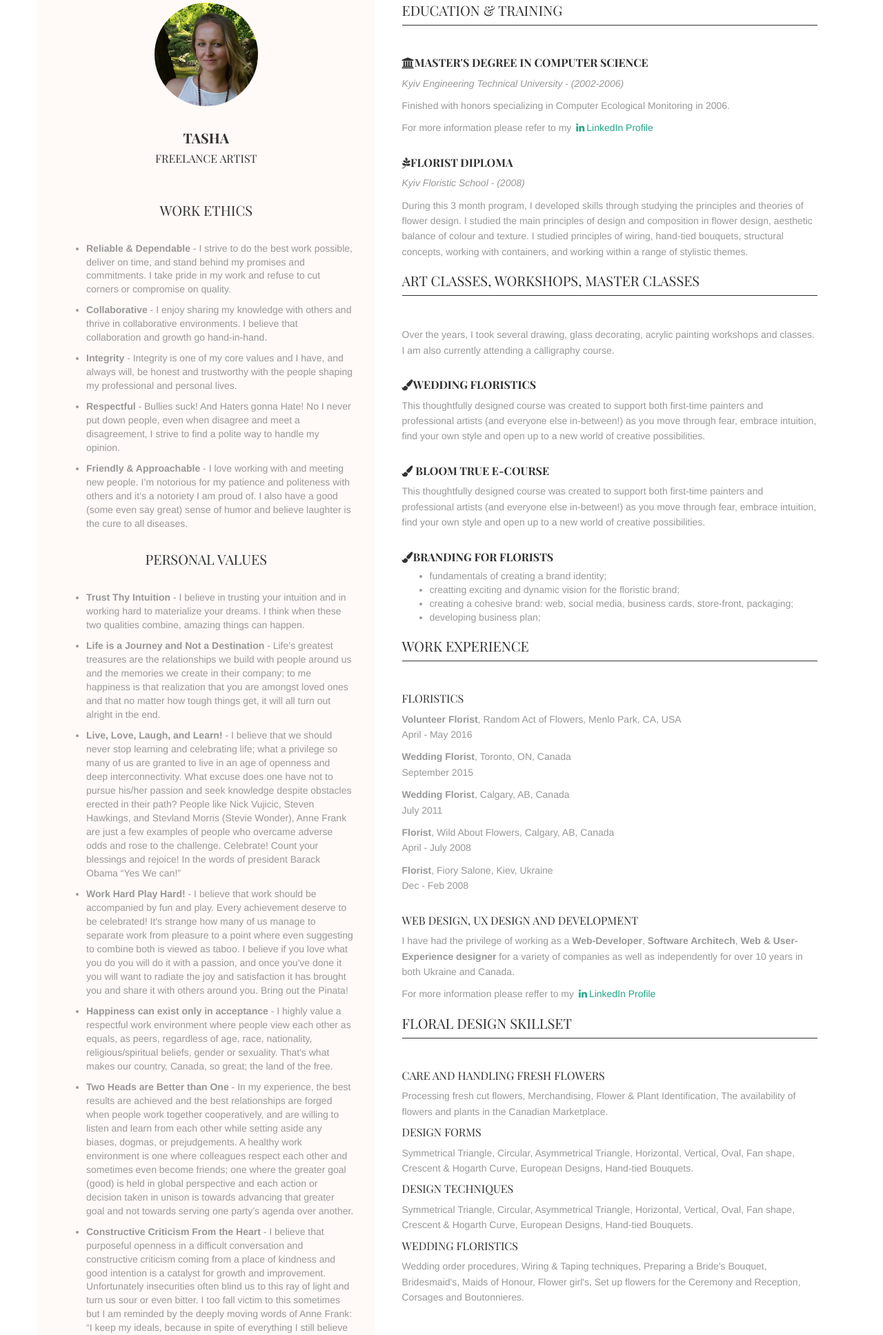
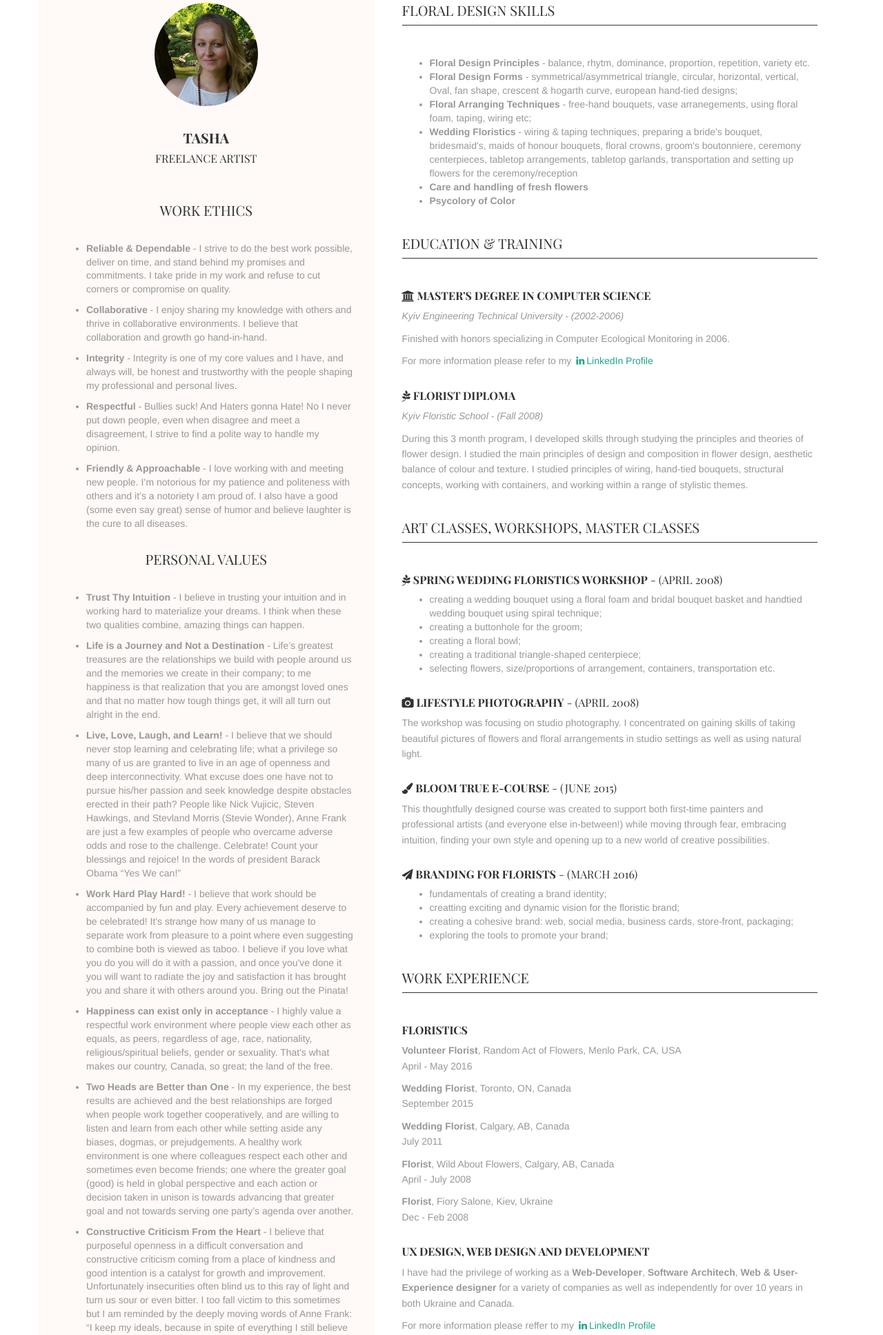
Before and after one commit to malinkan/oliberry-bootstrap, a plain HTML site: page index.html in a window 1280 px wide. Shown: the part 1614-3550 px from the top of the page at 69% size. Drawn offline with nearby package versions, Linux system fonts and the light colour scheme; some packages are replaced by stand-ins of ours; a web font is replaced by a local one.

Commit message:
fixes, added resume skills

```diff
--- a/assets/sass/app/_greyscale.scss
+++ b/assets/sass/app/_greyscale.scss
@@ -272,6 +272,7 @@ a {
         section {
             padding-left: 40px;
             padding-right: 40px;
+            margin-bottom: 20px;
         }
         h1 {
             border-bottom: 1px solid $grayscale-dark;
--- a/index.html
+++ b/index.html
@@ -116,7 +116,7 @@
                     <p class="hidecontainer">And so with that I quit my engineering job at one of the top media companies in Canada, packed my belongings and began writing the first page in a new chapter in my life.</p>
                     <ul class="list-inline banner-social-buttons hidecontainer">
                             <li>
-                                <a href="mailto:sayhello@oliberrydesigns.com" class="btn btn-default btn-lg">EMAIL ME</a>
+                                <a href="mailto:sayhello@oliberrydesigns.com" class="btn btn-default btn-lg"><i class="fa fa-envelope fa-fw"></i><span class="network-name"> EMAIL ME</span></a>
                             </li>
                             <li>
                                 <a href="https://instagram.com/tasha_berry_" class="btn btn-default btn-lg"><i class="fa fa-instagram fa-fw"></i> <span class="network-name">Instagram</span></a>
@@ -179,16 +179,36 @@
             </div>
             <div class="col-md-7 right-col">
                 <section>
+                    <h1>Floral Design Skills</h1>
+                    <article>
+                        <ul>
+
+
+                        <li><b>Floral Design Principles</b> - balance, rhytm, dominance, proportion, repetition, variety etc.</li>
+
+                        <li><b>Floral Design Forms</b> - symmetrical/asymmetrical triangle, circular, horizontal, vertical, Oval, fan shape, crescent &amp; hogarth curve, european hand-tied designs;</li>
+                        <li><b>Floral Arranging Techniques</b> - free-hand bouquets, vase arranegements, using floral foam, taping, wiring etc;</li>
+                        <li><b>Wedding Floristics</b> - wiring &amp; taping techniques, preparing a bride's bouquet, bridesmaid's, maids of honour bouquets, floral crowns, groom's boutonniere, ceremony centerpieces, tabletop arrangements, tabletop garlands, transportation and setting up flowers for the ceremony/reception</li>
+                       <li>
+                           <b>Care and handling of fresh flowers</b>
+                        </li>
+                       <li><b>Psycolory of Color</b></li>
+                        </ul>
+
+
+                    </article>
+                </section>
+                <section>
                     <h1>Education &amp; Training</h1>
                     <article>
-                        <h2><b><i class="fa fa-university"></i>Master's degree in Computer Science</b></h2>
+                        <h2><b><i class="fa fa-university"></i> Master's degree in Computer Science</b></h2>
                         <p><i>Kyiv Engineering Technical University - (2002-2006)</i></p>
                         <p>Finished with honors specializing in Computer Ecological Monitoring in 2006.</p>
                         <p>For more information please refer to my <a href="https://www.linkedin.com/in/natasha-malinina-18576415" target="_blank"><i class="fa fa-linkedin fa-fw"></i>LinkedIn Profile</a></p>
                     </article>
                     <article>
-                        <h2><b><i class="fa fa-pagelines"></i>Florist Diploma</b></h2>
-                        <p><i>Kyiv Floristic School - (2008)</i></p>
+                        <h2><b><i class="fa fa-pagelines"></i> Florist Diploma</b></h2>
+                        <p><i>Kyiv Floristic School - (Fall 2008)</i></p>
                         <p>During this 3 month program, I developed skills through studying the principles and theories of flower design.
                         I studied the main principles of design and composition in flower design, aesthetic balance of colour and texture.
                         I studied principles of wiring, hand-tied bouquets, structural concepts, working with containers, and working within a range of stylistic themes.
@@ -198,20 +218,37 @@
                 <section>
                     <h1>Art Classes, Workshops, Master Classes</h1>
                         <article>
-                        <p>Over the years, I took several drawing, glass decorating, acrylic painting workshops and classes. I am also currently attending a calligraphy course.</p>
-
+                        <h2><b><i class="fa fa-pagelines"></i> Spring Wedding Floristics Workshop</b> - (April 2008)</h2>
+                        <ul>
+                            <li>
+                                creating a wedding bouquet using a floral foam and bridal bouquet basket and handtied wedding bouquet using spiral technique;
+                            </li>
+                            <li>
+                                creating a buttonhole for the groom;
+                            </li>
+                            <li>
+                                creating a floral bowl;
+                            </li>
+                            <li>
+                                creating a traditional triangle-shaped centerpiece;
+                            </li>
+                            <li>
+                                selecting flowers, size/proportions of arrangement, containers, transportation etc.
+                            </li>
                         </article>
                     <article>
-                        <h2><b><i class="fa fa-paint-brush"></i>Wedding Floristics</b></h2>
-                        <p>This thoughtfully designed course was created to support both first-time painters and professional artists (and everyone else in-between!) as you move through fear, embrace intuition, find your own style and open up to a new world of creative possibilities.</p>
+                        <h2><b><i class="fa fa-camera"></i> Lifestyle Photography</b> - (April 2008)</h2>
+                        <p>The workshop was focusing on studio photography.
+                        I concentrated on gaining skills of taking beautiful pictures of flowers and floral arrangements in studio settings as well as using natural light.</p>
                         </article>
                     <article>
-                        <h2><b><i class="fa fa-paint-brush"></i> Bloom True E-course</b></h2>
-                        <p>This thoughtfully designed course was created to support both first-time painters and professional artists (and everyone else in-between!) as you move through fear, embrace intuition, find your own style and open up to a new world of creative possibilities.</p>
+                        <h2><b><i class="fa fa-paint-brush"></i> Bloom True E-course</b> - (June 2015)</h2>
+                        <p>This thoughtfully designed course was created to support both first-time painters and professional artists (and everyone else in-between!) while moving through fear, embracing intuition, finding your own style and opening up to a new world of creative possibilities.</p>
                         </article>
                         <article>
-                        <h2><b><i class="fa fa-paint-brush"></i>Branding for Florists</b></h2>
-                        <ul><li>
+                        <h2><b><i class="fa fa-send"></i> Branding for Florists</b> - (March 2016)</h2>
+                        <ul>
+                            <li>
                                 fundamentals of creating a brand identity;
                             </li>
                             <li>
@@ -221,20 +258,15 @@
                                 creating a cohesive brand: web, social media, business cards, store-front, packaging;
                             </li>
                             <li>
-                            developing business plan;
+                                exploring the tools to promote your brand;
                             </li>
-
                         </ul>
-
-
-
-
                     </article>
                 </section>
                 <section>
                     <h1>Work Experience</h1>
                     <article>
-                        <h2>Floristics</h2>
+                        <h2><b>Floristics</b></h2>
                         <p><b>Volunteer Florist</b>, Random Act of Flowers, Menlo Park, CA, USA
                             <br> April - May 2016</p>
                         <p><b>Wedding Florist</b>, Toronto, ON, Canada
@@ -247,29 +279,13 @@
                             <br> Dec - Feb 2008</p>
                     </article>
                     <article>
-                        <h2>Web Design, UX Design and Development</h2>
+                        <h2><b>UX Design, Web Design and Development</b></h2>
                         <p>I have had the privilege of working as a <b>Web-Developer</b>, <b>Software Architech</b>, <b>Web &amp; User-Experience designer</b> for a variety of companies as well as independently for over 10 years in both Ukraine and Canada.
                         </p>
                         <p>For more information please reffer to my <a href="https://www.linkedin.com/in/natasha-malinina-18576415" target="_blank"><i class="fa fa-linkedin fa-fw"></i>LinkedIn Profile</a></p>
                     </article>
                 </section>
-                <section>
-                    <h1>FLoral Design Skillset</h1>
-                    <article>
-                        <h2>Care and Handling Fresh FLowers</h2>
-                        <p>Processing fresh cut flowers, Merchandising, Flower & Plant Identification, The availability of flowers and plants in the Canadian Marketplace.
-                        </p>
-                        <h2>Design Forms</h2>
-                        <p>Symmetrical Triangle, Circular, Asymmetrical Triangle, Horizontal, Vertical, Oval, Fan shape, Crescent & Hogarth Curve, European Designs, Hand-tied Bouquets.
-                        </p>
-                        <h2>Design Techniques </h2>
-                        <p>Symmetrical Triangle, Circular, Asymmetrical Triangle, Horizontal, Vertical, Oval, Fan shape, Crescent & Hogarth Curve, European Designs, Hand-tied Bouquets.
-                        </p>
-                        <h2>Wedding Floristics</h2>
-                        <p>Wedding order procedures, Wiring & Taping techniques, Preparing a Bride's Bouquet, Bridesmaid's, Maids of Honour, Flower girl's, Set up flowers for the Ceremony and Reception, Corsages and Boutonnieres.
-                        </p>
-                    </article>
-                </section>
+
             </div>
             </div>
         </div>
@@ -1136,7 +1152,7 @@
                         <p class="hidecontainer">You are also welcome to follow me on social media. </p>
                         <ul class="list-inline banner-social-buttons hidecontainer">
                             <li>
-                                <a href="mailto:sayhello@oliberrydesigns.com" class="btn btn-default btn-lg">EMAIL ME</a>
+                                <a href="mailto:sayhello@oliberrydesigns.com" class="btn btn-default btn-lg"><i class="fa fa-envelope fa-fw"></i><span class="network-name"> EMAIL ME</span></a>
                             </li>
                             <li>
                                 <a href="https://instagram.com/tasha_berry_" class="btn btn-default btn-lg"><i class="fa fa-instagram fa-fw"></i> <span class="network-name">Instagram</span></a>
```
Also changed, not shown: art/index.html (+9 -7 lines), js/main.js, js/main.min.js, styles/main.css, styles/main.min.css. Lines whose indentation alone changed are shown as unchanged.
